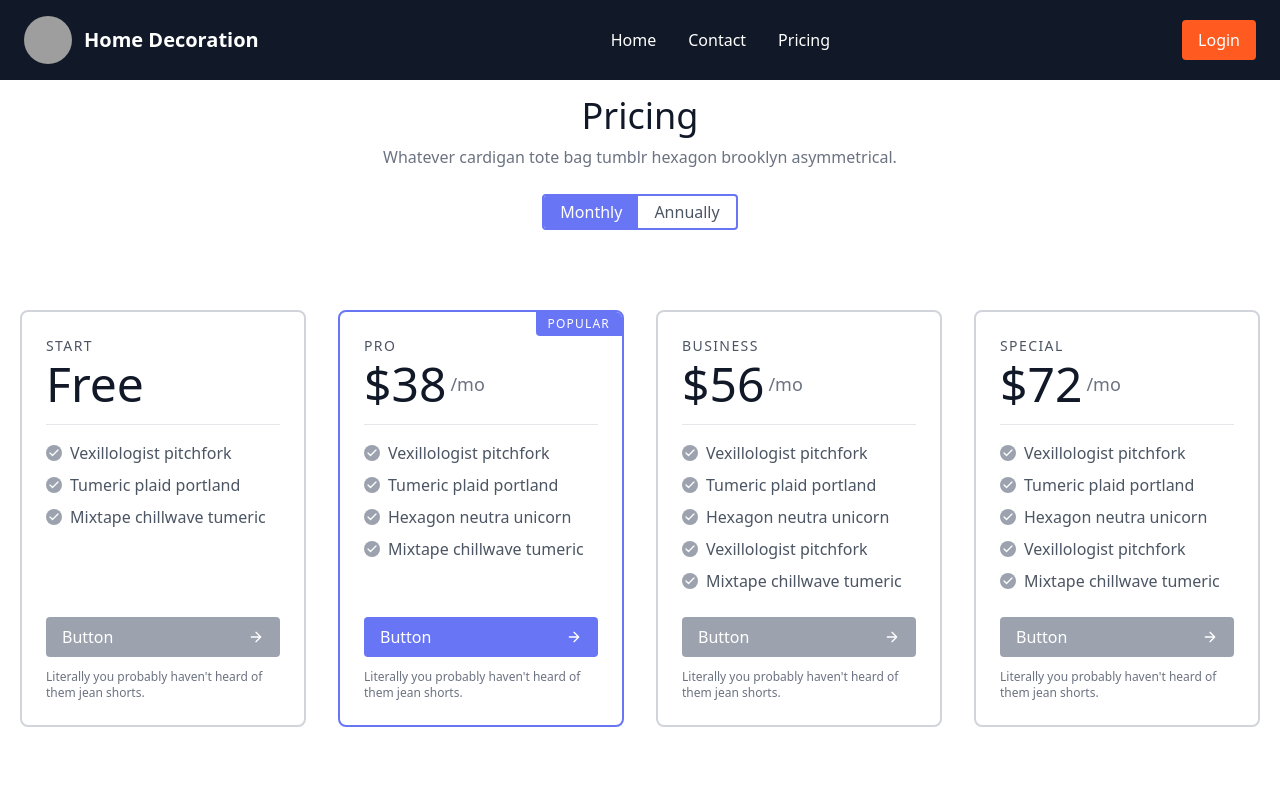
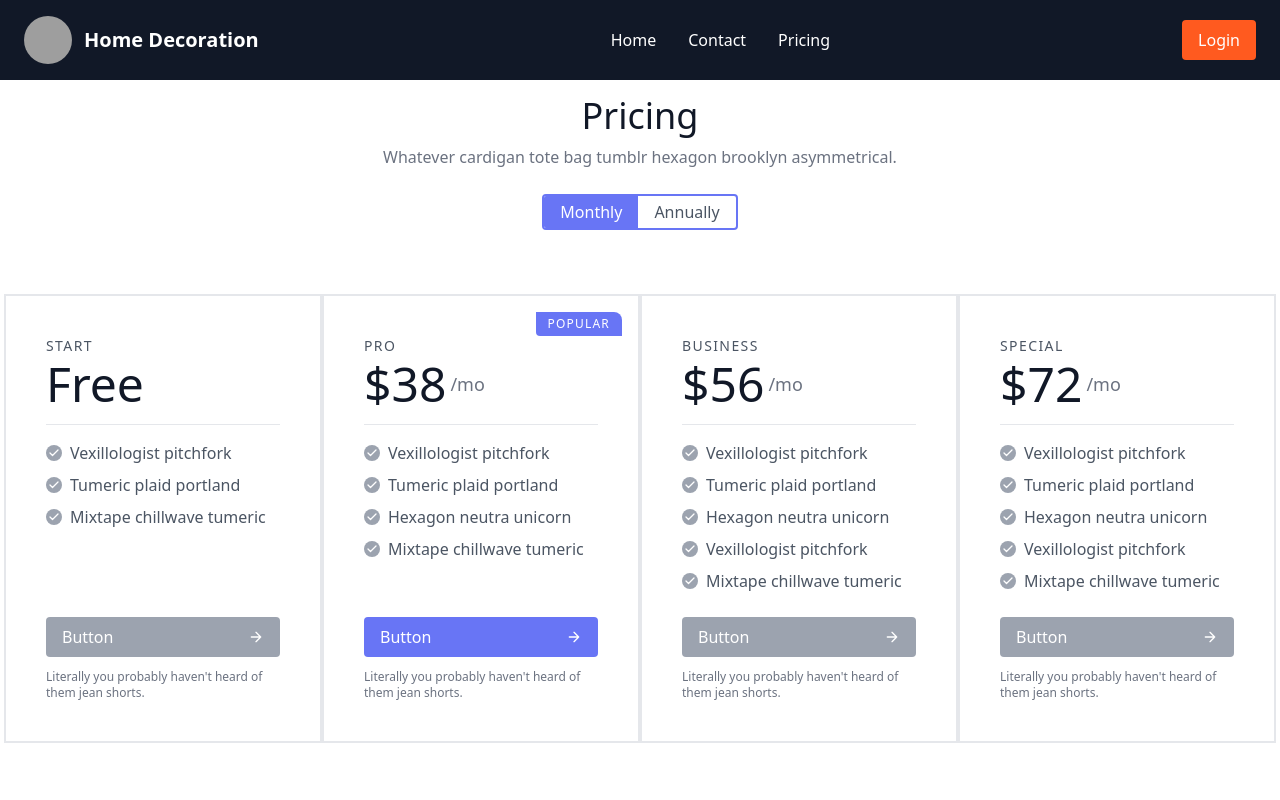
Before and after one commit to tawhidbokth/-Employee-management-client, a React (Vite) app: page /pricing in a window 1280 px wide. Shown: the top 800 px of the page. Built offline with nearby package versions, Linux system fonts and the light colour scheme; no server answers; grey boxes are pictures that could not be loaded.

Commit message:
enhance pricing page with hover effects and improved styling

```diff
--- a/src/Pages/Pricing.jsx
+++ b/src/Pages/Pricing.jsx
@@ -20,8 +20,8 @@ const Pricing = () => {
             </div>
           </div>
           <div class="flex flex-wrap -m-4">
-            <div class="p-4 xl:w-1/4 md:w-1/2 w-full">
-              <div class="h-full p-6 rounded-lg border-2 border-gray-300 flex flex-col relative overflow-hidden">
+            <div class="p-4 xl:w-1/4 md:w-1/2 w-full hover:scale-105 transition duration-300 ease-in-out hover:border-indigo-500 border-2">
+              <div class="h-full p-6 rounded-lg flex flex-col relative overflow-hidden">
                 <h2 class="text-sm tracking-widest title-font mb-1 font-medium">
                   START
                 </h2>
@@ -95,8 +95,9 @@ const Pricing = () => {
                 </p>
               </div>
             </div>
-            <div class="p-4 xl:w-1/4 md:w-1/2 w-full">
-              <div class="h-full p-6 rounded-lg border-2 border-indigo-500 flex flex-col relative overflow-hidden">
+
+            <div class="p-4 xl:w-1/4 md:w-1/2 w-full hover:scale-105 transition duration-300 ease-in-out hover:border-indigo-500 border-2">
+              <div class="h-full p-6 rounded-lg  flex flex-col relative overflow-hidden">
                 <span class="bg-indigo-500 text-white px-3 py-1 tracking-widest text-xs absolute right-0 top-0 rounded-bl">
                   POPULAR
                 </span>
@@ -192,8 +193,8 @@ const Pricing = () => {
                 </p>
               </div>
             </div>
-            <div class="p-4 xl:w-1/4 md:w-1/2 w-full">
-              <div class="h-full p-6 rounded-lg border-2 border-gray-300 flex flex-col relative overflow-hidden">
+            <div class="p-4 xl:w-1/4 md:w-1/2 w-full hover:scale-105 transition duration-300 ease-in-out hover:border-indigo-500 border-2">
+              <div class="h-full p-6 rounded-lg  flex flex-col relative overflow-hidden">
                 <h2 class="text-sm tracking-widest title-font mb-1 font-medium">
                   BUSINESS
                 </h2>
@@ -302,8 +303,8 @@ const Pricing = () => {
                 </p>
               </div>
             </div>
-            <div class="p-4 xl:w-1/4 md:w-1/2 w-full">
-              <div class="h-full p-6 rounded-lg border-2 border-gray-300 flex flex-col relative overflow-hidden">
+            <div class="p-4 xl:w-1/4 md:w-1/2 w-full hover:scale-105 transition duration-300 ease-in-out hover:border-indigo-500 border-2">
+              <div class="h-full p-6 rounded-lg flex flex-col relative overflow-hidden">
                 <h2 class="text-sm tracking-widest title-font mb-1 font-medium">
                   SPECIAL
                 </h2>
```
